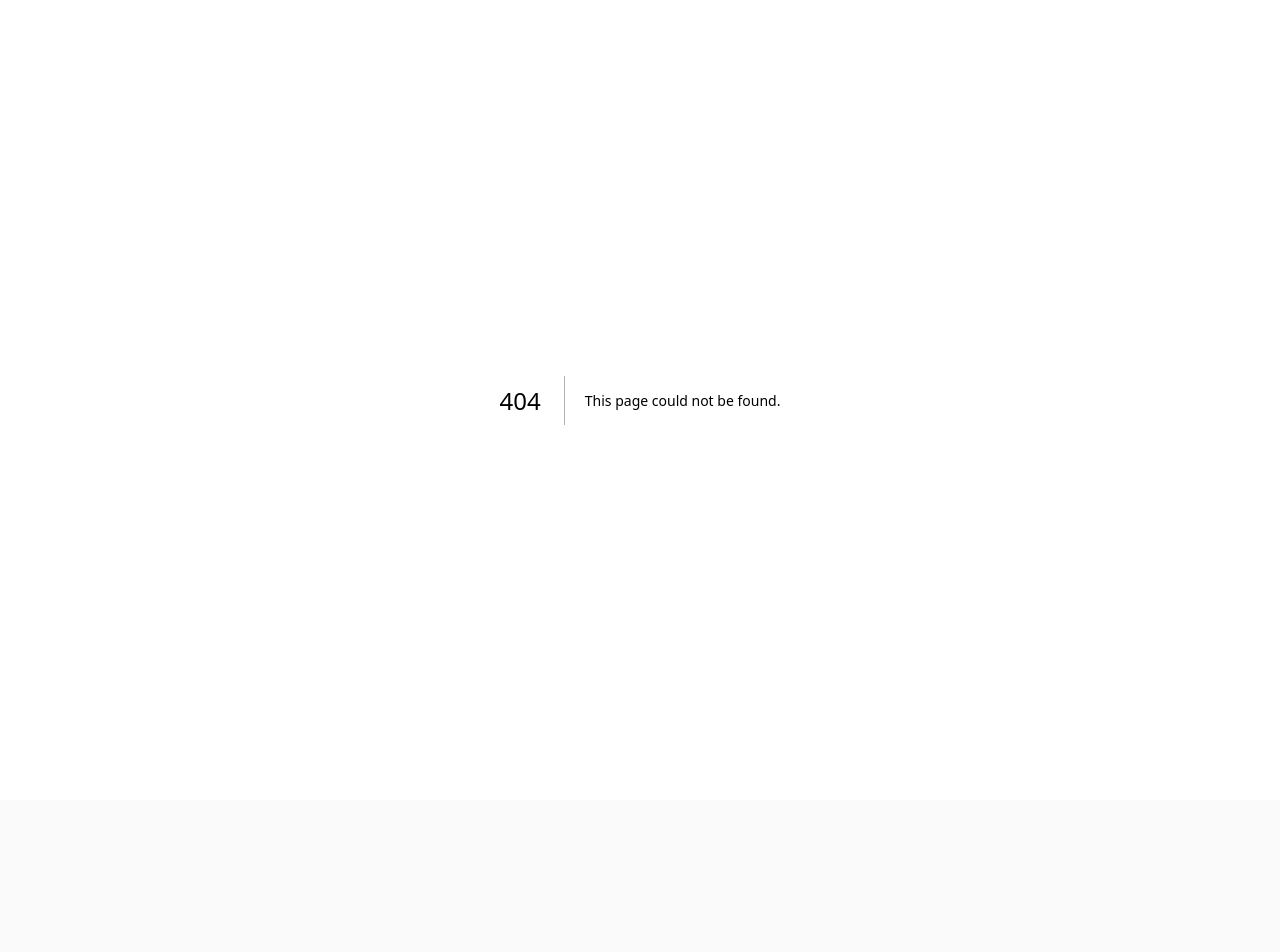
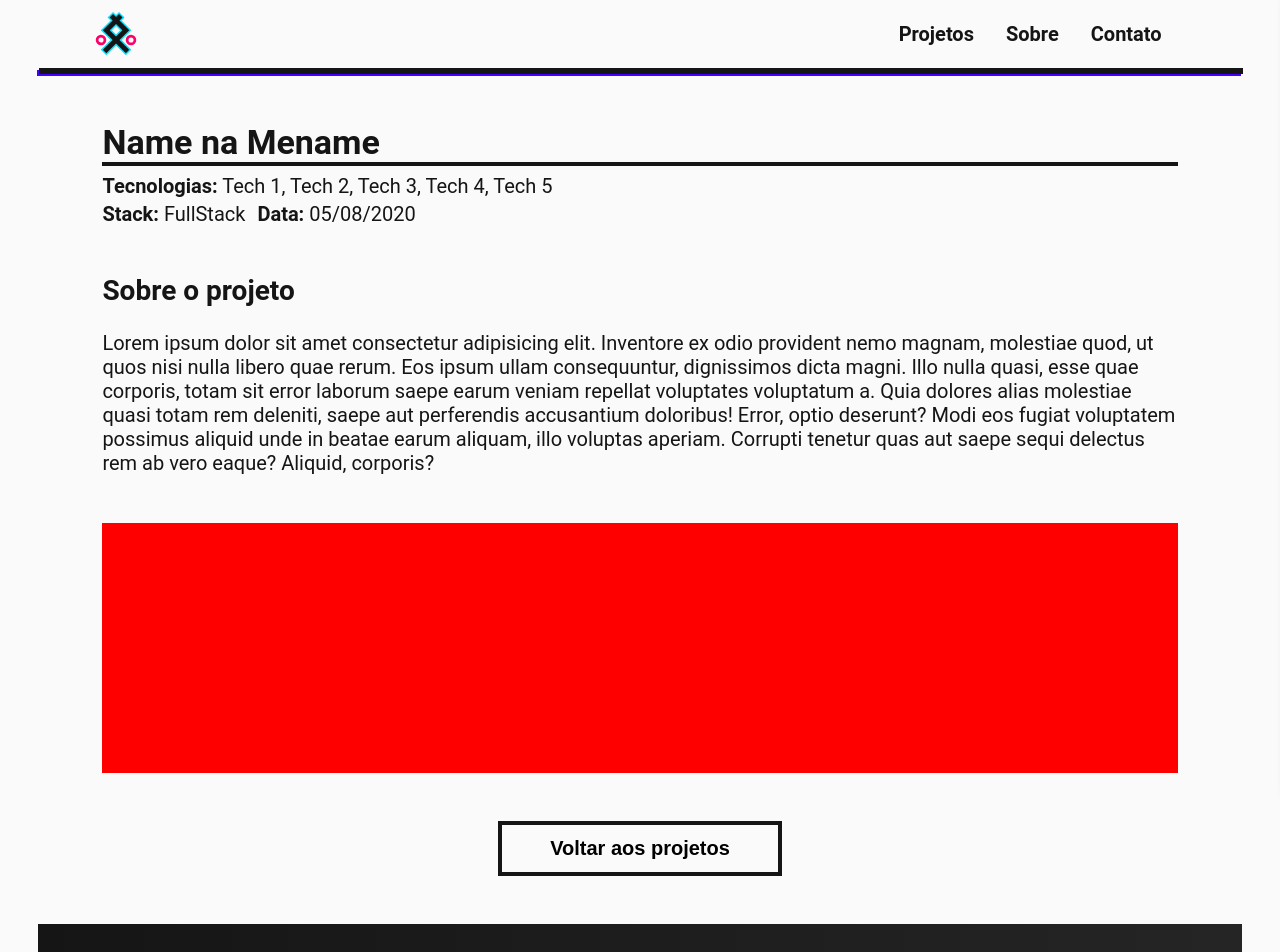
Before and after one commit to LGPossatto/my-portfolio, a Next.js app: page /projects in a window 1280 px wide. Before the commit this address had no page. Shown: the top 952 px of the page. Before the commit the page ends 800 px from the top, so only its background shows below. Built offline with nearby package versions, Linux system fonts and the light colour scheme.

Commit message:
created CtaBta.tsx and Projects page

```diff
--- /dev/null
+++ b/components/CtaBtn.tsx
@@ -0,0 +1,44 @@
+import { useEffect, useState } from "react";
+import styles from "../styles/components/CtaBtn.module.scss";
+import { getRandomColor } from "../utils/getRandomColor";
+import { DoubleText } from "./DoubleText";
+
+interface props {
+  text: string;
+  onClick: () => void;
+}
+
+export const CtaBtn = ({ text, onClick }: props) => {
+  const [hover, setHover] = useState(false);
+  const [color, setColor] = useState("#fafafa");
+
+  const setNewColor = () => {
+    setColor(getRandomColor());
+  };
+
+  useEffect(() => {
+    setNewColor();
+  }, []);
+
+  return (
+    <button
+      className={styles.container}
+      onClick={onClick}
+      onMouseEnter={() => {
+        setHover(true);
+      }}
+      onMouseLeave={() => {
+        setHover(false);
+        //setNewColor();
+      }}
+    >
+      <DoubleText text={text} active={hover} color={color}></DoubleText>
+
+      <span className={styles["border-top"]}></span>
+      <span
+        className={styles["border-bot"]}
+        style={{ borderColor: color }}
+      ></span>
+    </button>
+  );
+};
--- a/components/DoubleText.tsx
+++ b/components/DoubleText.tsx
@@ -4,13 +4,14 @@ import { getRandomColor } from "../utils/getRandomColor";
 interface props {
   text: string;
   active?: boolean;
+  color?: string;
 }
 
-export const DoubleText = ({ text, active = false }: props) => {
+export const DoubleText = ({ text, color, active = false }: props) => {
   return (
     <div className={`${styles.container} ${active ? styles.active : ""}`}>
       {text}
-      <span style={{ color: getRandomColor() }}>{text}</span>
+      <span style={{ color: color ? color : getRandomColor() }}>{text}</span>
     </div>
   );
 };
--- /dev/null
+++ b/pages/projects/index.tsx
@@ -0,0 +1,51 @@
+import styles from "../../styles/pages/Projects.module.scss";
+import { Line } from "../../components/Line";
+import { Nav } from "../../components/Nav";
+import { Footer } from "../../components/Footer";
+import { CtaBtn } from "../../components/CtaBtn";
+
+export default function Projects() {
+  return (
+    <div className={styles.container}>
+      <Nav></Nav>
+      <Line></Line>
+      <section className={styles.project}>
+        <h1>Name na Mename</h1>
+        <div className={styles.info}>
+          <span>
+            <strong>Tecnologias:</strong> Tech 1, Tech 2, Tech 3, Tech 4, Tech 5
+          </span>
+          <span>
+            <strong>Stack:</strong> FullStack
+          </span>
+          <span>
+            <strong>Data:</strong> 05/08/2020
+          </span>
+        </div>
+        <div className={styles.desc}>
+          <h2>Sobre o projeto</h2>
+          <p>
+            Lorem ipsum dolor sit amet consectetur adipisicing elit. Inventore
+            ex odio provident nemo magnam, molestiae quod, ut quos nisi nulla
+            libero quae rerum. Eos ipsum ullam consequuntur, dignissimos dicta
+            magni. Illo nulla quasi, esse quae corporis, totam sit error laborum
+            saepe earum veniam repellat voluptates voluptatum a. Quia dolores
+            alias molestiae quasi totam rem deleniti, saepe aut perferendis
+            accusantium doloribus! Error, optio deserunt? Modi eos fugiat
+            voluptatem possimus aliquid unde in beatae earum aliquam, illo
+            voluptas aperiam. Corrupti tenetur quas aut saepe sequi delectus rem
+            ab vero eaque? Aliquid, corporis?
+          </p>
+        </div>
+        <div className={styles.carousel}></div>
+        <div className={styles.btn}>
+          <CtaBtn
+            text="Voltar aos projetos"
+            onClick={() => console.log("button")}
+          ></CtaBtn>
+        </div>
+      </section>
+      <Footer></Footer>
+    </div>
+  );
+}
--- /dev/null
+++ b/styles/components/CtaBtn.module.scss
@@ -0,0 +1,53 @@
+@import "../_sass/colors";
+@import "../_sass/sizes";
+
+.container {
+  cursor: pointer;
+
+  position: relative;
+  z-index: 1;
+
+  display: block;
+  padding: 8px 32px;
+  margin: 0 auto;
+
+  background: none;
+  border: 4px solid $color-black;
+
+  font-size: $fs-med;
+  font-weight: 700;
+
+  &:hover {
+    opacity: 0.9;
+
+    .border-bot {
+      opacity: 1;
+      transform: translate(-2px, 2px);
+      transition: transform 0.15s;
+    }
+  }
+
+  .border-top,
+  .border-bot {
+    display: block;
+
+    position: absolute;
+    top: -4px;
+    left: -4px;
+
+    width: calc(100% + 8px);
+    height: calc(100% + 8px);
+
+    border-width: 4px;
+    border-style: solid;
+  }
+
+  .border-top {
+    border-color: $color-black;
+  }
+
+  .border-bot {
+    opacity: 0;
+    z-index: -1;
+  }
+}
--- /dev/null
+++ b/styles/pages/Projects.module.scss
@@ -0,0 +1,51 @@
+@import "../_sass/sizes";
+@import "../_sass/colors";
+@import "../_sass/breakpoints";
+
+.container {
+  h1 {
+    margin: 48px 0 8px;
+
+    border-bottom: 4px solid $color-black;
+    font-size: $fs-bigger;
+    font-weight: 700;
+  }
+
+  .info {
+    font-size: $fs-med;
+    margin-bottom: 48px;
+
+    > :first-child {
+      margin-bottom: 4px;
+      display: block;
+    }
+
+    > :last-child {
+      margin-left: 12px;
+    }
+  }
+
+  .desc {
+    margin-bottom: 48px;
+
+    h2 {
+      margin-bottom: 24px;
+      font-size: $fs-big;
+      font-weight: 700;
+    }
+
+    p {
+      font-size: $fs-med;
+    }
+  }
+
+  .carousel {
+    width: 100%;
+    height: 250px;
+    background-color: red;
+  }
+
+  .btn {
+    margin: 48px 0;
+  }
+}
```
